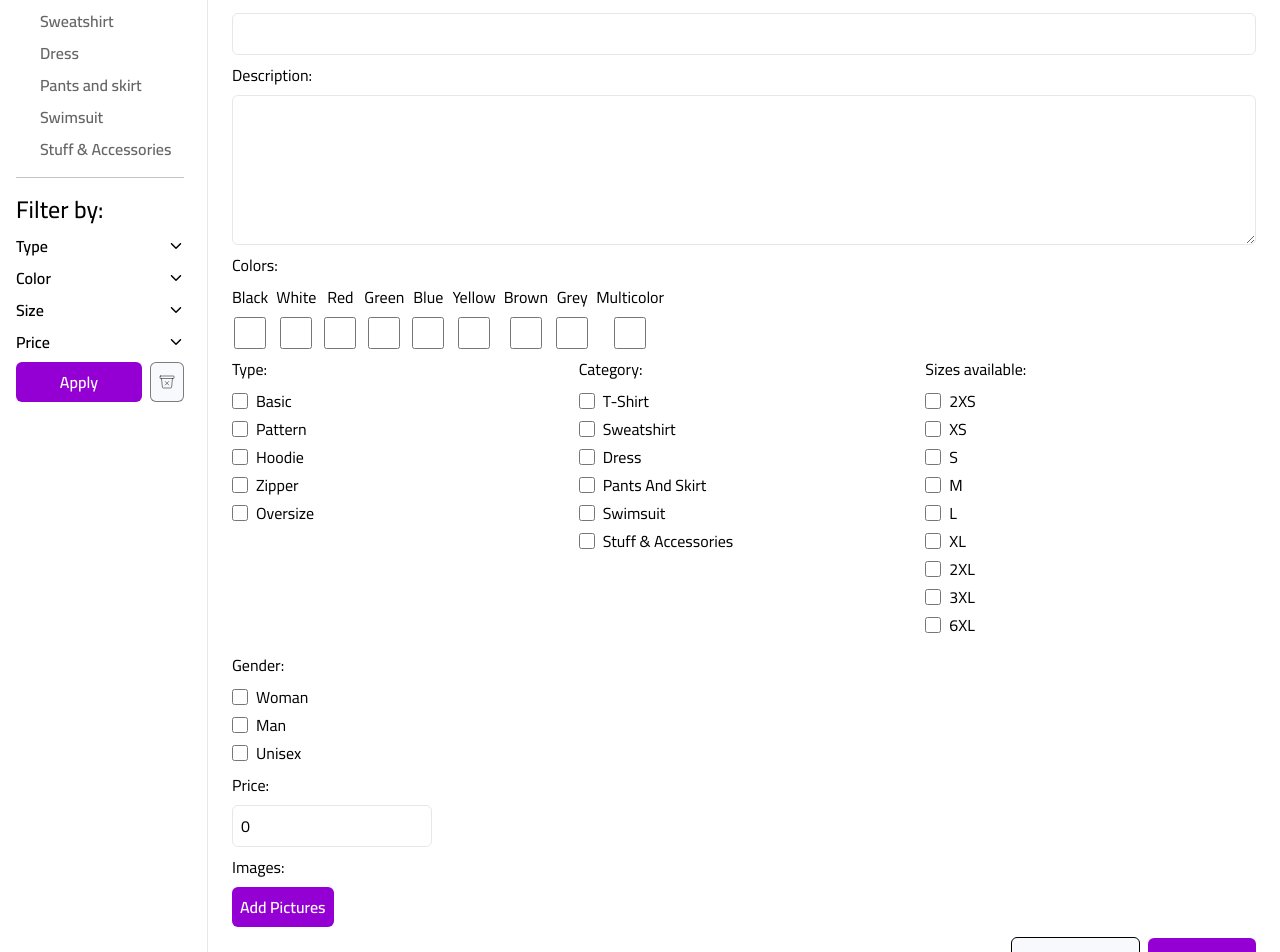
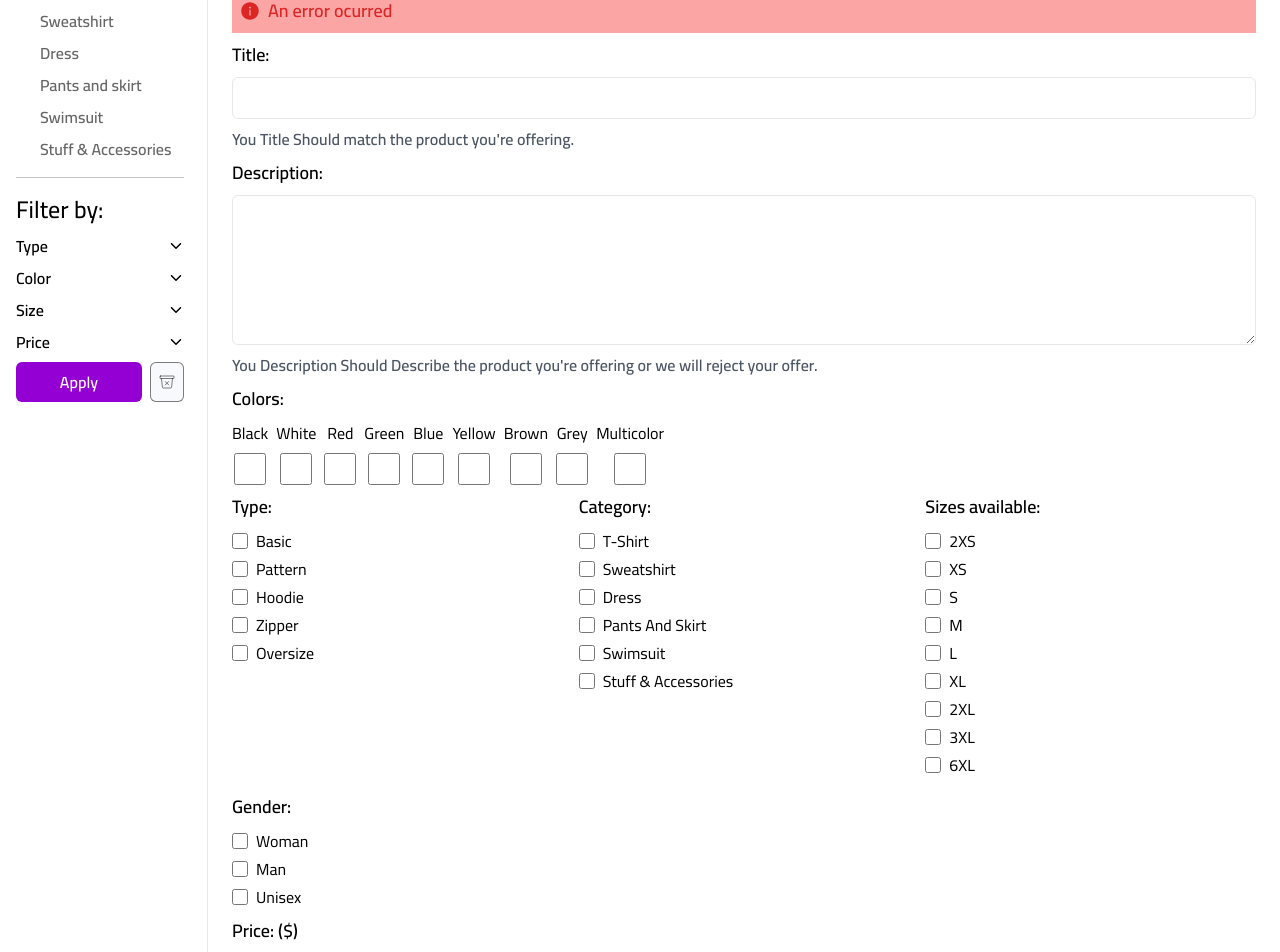
Before and after one commit to gittakisnani/clothes-e-commerce-client, a React (Create React App) app: page /product/edit in a window 1280 px wide. Shown: the part 180-1132 px from the top of the page. Built offline with nearby package versions, Linux system fonts and the light colour scheme.

Commit message:
Created EditProductPage

```diff
--- a/src/Icons.ts
+++ b/src/Icons.ts
@@ -1,7 +1,7 @@
 export { RiSearchLine } from 'react-icons/ri';
 export { BsCommand, BsCheckLg, BsCheckAll, BsFacebook, BsTwitter } from 'react-icons/bs';
 export { MdLanguage, MdSort, MdOutlineClose, MdOutlineLocalShipping, MdAddCircleOutline } from 'react-icons/md';
-export { AiOutlineHeart, AiFillHeart, AiOutlineRight, AiFillStar, AiOutlineMenu, AiOutlineFilter, AiOutlineGithub } from 'react-icons/ai';
+export { AiOutlineHeart, AiFillHeart, AiOutlineRight, AiFillStar, AiOutlineMenu, AiOutlineFilter, AiOutlineGithub, AiFillInfoCircle } from 'react-icons/ai';
 export { TbShoppingCart } from 'react-icons/tb'
 export { HiOutlineHome } from 'react-icons/hi'
 export { IoIosArrowDown, IoIosArrowUp } from 'react-icons/io'
--- a/src/pages/EditProductPage.tsx
+++ b/src/pages/EditProductPage.tsx
@@ -1,5 +1,6 @@
-import { useState } from 'react'
+import { useState, useRef } from 'react'
 import { CATEGORIES, COLORS, SIZES, TYPE_FILTERS } from '../config/config';
+import { IoTrashBinOutline, AiFillInfoCircle } from '../Icons'
 const EditProductPage = () => {
   const [title, setTitle] = useState('');
   const [description, setDescription] = useState('');
@@ -8,15 +9,41 @@ const EditProductPage = () => {
   const [size, setSize] = useState<string[]>();
   const [gender, cetGender] = useState<'Woman' | 'Man' | 'Unisex'>()
   const [category, setCategory] = useState('')
-  const [price, setPrice] = useState<number>(0)
+  const [price, setPrice] = useState(0)
+  const [src, setSrc] = useState<string[]>([])
+  const fileRef = useRef<HTMLInputElement | null>(null!)
+
+
+  const previewFiles = () => {
+    const files = fileRef.current?.files!
+    const reader = new FileReader();
+
+    reader.onloadend = () => setSrc([...src, String(reader.result)]);
+
+    for(let i = 0; i < files.length; i++) {
+      if(files[i]) {
+        reader.readAsDataURL(files[i])
+      } else {
+        setSrc([])
+      }
+    }
+  }
+
+  const handleDelete = (imgSrc: string) => {
+    setSrc(src.filter(el => el !== imgSrc))
+  }
 
 
   return (
     <div className='flex-1 p-4 md:p-6'>
         <h2 className=''>Edit Product</h2>
+        <h4 className='flex bg-red-300 text-red-600 gap-2 items-center font-semibold p-2 my-2 text-lg'>
+            <span className='text-xl'><AiFillInfoCircle /></span>
+            <p>An error ocurred</p>
+        </h4>
         <form className="flex flex-col gap-2">
            <label className="flex-col flex gap-2" htmlFor="title">
-              Title:
+              <p className='text-lg font-semibold'>Title:</p>
               <input
                 id='title'
                 title="Product title"
@@ -25,9 +52,10 @@ const EditProductPage = () => {
                 onChange={e => setTitle(e.target.value)}
                 className='p-2'
             />
+            <p className='text-gray-600 font-semibold'>You Title Should match the product you're offering.</p>
            </label>
            <label className="flex-col flex gap-2" htmlFor="desc">
-              Description:
+           <p className='text-lg font-semibold'>Description:</p>
               <textarea
                 id='desc'
                 title="Product Description"
@@ -35,9 +63,10 @@ const EditProductPage = () => {
                 onChange={e => setDescription(e.target.value)}
                 className='p-2 !min-h-[150px]'
             />
+            <p className='text-gray-600 font-semibold'>You Description Should Describe the product you're offering or we will reject your offer.</p>
            </label>
             <div className='flex-col gap-2 flex'>
-              <p>Colors:</p>
+            <p className='text-lg font-semibold'>Colors:</p>
               <div className='flex gap-2 items-center flex-wrap'>
                 {Object.entries(COLORS).map(([color, hex], index) => (
                  <label key={index} className='flex-col flex gap-2 items-center' htmlFor={hex}>
@@ -57,7 +86,7 @@ const EditProductPage = () => {
             </div>
             <div className='grid gap-4 grid-cols-1 sm:grid-cols-2 md:grid-cols-3'>
             <div className='flex flex-col gap-2'>
-              <p>Type:</p>
+            <p className='text-lg font-semibold'>Type:</p>
               <div className='flex flex-col gap-1'>
                 {TYPE_FILTERS.map((type, index) => (
                   <label className='flex gap-2 items-center' key={index} htmlFor={type.replaceAll(' ', '')}>
@@ -73,7 +102,7 @@ const EditProductPage = () => {
               </div>
             </div>
             <div className='flex flex-col gap-2'>
-              <p>Category:</p>
+            <p className='text-lg font-semibold'>Category:</p>
               <div className='flex flex-col gap-1'>
                 {CATEGORIES.map((category, index) => (
                   <label className='flex gap-2 items-center' key={index} htmlFor={category.replaceAll(' ', '')}>
@@ -89,7 +118,7 @@ const EditProductPage = () => {
               </div>
             </div>
             <div className='flex flex-col gap-2'>
-              <p>Sizes available:</p>
+            <p className='text-lg font-semibold'>Sizes available:</p>
               <div className='flex flex-col gap-1'>
                 {SIZES.map((size, index) => (
                   <label className='flex gap-2 items-center' key={index} htmlFor={size.replaceAll(' ', '')}>
@@ -105,7 +134,7 @@ const EditProductPage = () => {
               </div>
             </div>
             <div className='flex flex-col gap-2'>
-              <p>Gender:</p>
+            <p className='text-lg font-semibold'>Gender:</p>
               <div className='flex flex-col gap-1'>
                 {['Woman', 'Man', 'Unisex'].map((gender, index) => (
                   <label className='flex gap-2 items-center' key={index} htmlFor={gender.replaceAll(' ', '')}>
@@ -123,7 +152,7 @@ const EditProductPage = () => {
             </div>
 
               <label htmlFor="price" className='flex flex-col gap-2'>
-                Price:
+              <p className='text-lg font-semibold'>Price: ($)</p>
                 <input
                 type="number"
                 value={price}
@@ -133,9 +162,13 @@ const EditProductPage = () => {
                 />
               </label>
               <label htmlFor="files" className='flex flex-col gap-2 relative'>
-                Images:
+                <p className='text-lg font-semibold'>Images: <span className='text-gray-500 text-base'>03 Pictures minimum</span></p>
                 <input
-                id="files"
+                ref={fileRef}
+                multiple
+                accept='image/*'
+                onChange={previewFiles}
+                id='files'
                 type="file"
                 title='Images'
                 className='file:p-2 file:bg-purplePrimary w-fit file:text-white file:border-none file:cursor-pointer file:rounded-md opacity-0'
@@ -147,6 +180,19 @@ const EditProductPage = () => {
                     Add Pictures
                 </button>
               </label>
+
+              {src.length >= 0  && <div className='grid grid-cols-1 sm:grid-cols-2 md:grid-cols-3 gap-2'>
+                  {src.map((img, index) => (
+                    <div key={index} className='border border-purplePrimary rounded-md overflow-hidden h-fit relative'>
+                      <button
+                      type='button'
+                      onClick={() => handleDelete(img)}
+                      title='Delete'
+                      className='absolute z-20 top-2 right-2 text-xl hover:scale-150  duration-200 ease-in text-red-600'><IoTrashBinOutline /></button>
+                      <img src={img} alt="Testing" />
+                    </div>
+                  ))}
+              </div>}
 
               <div className='actions flex justify-end gap-2 items-center'>
                 <button
```
